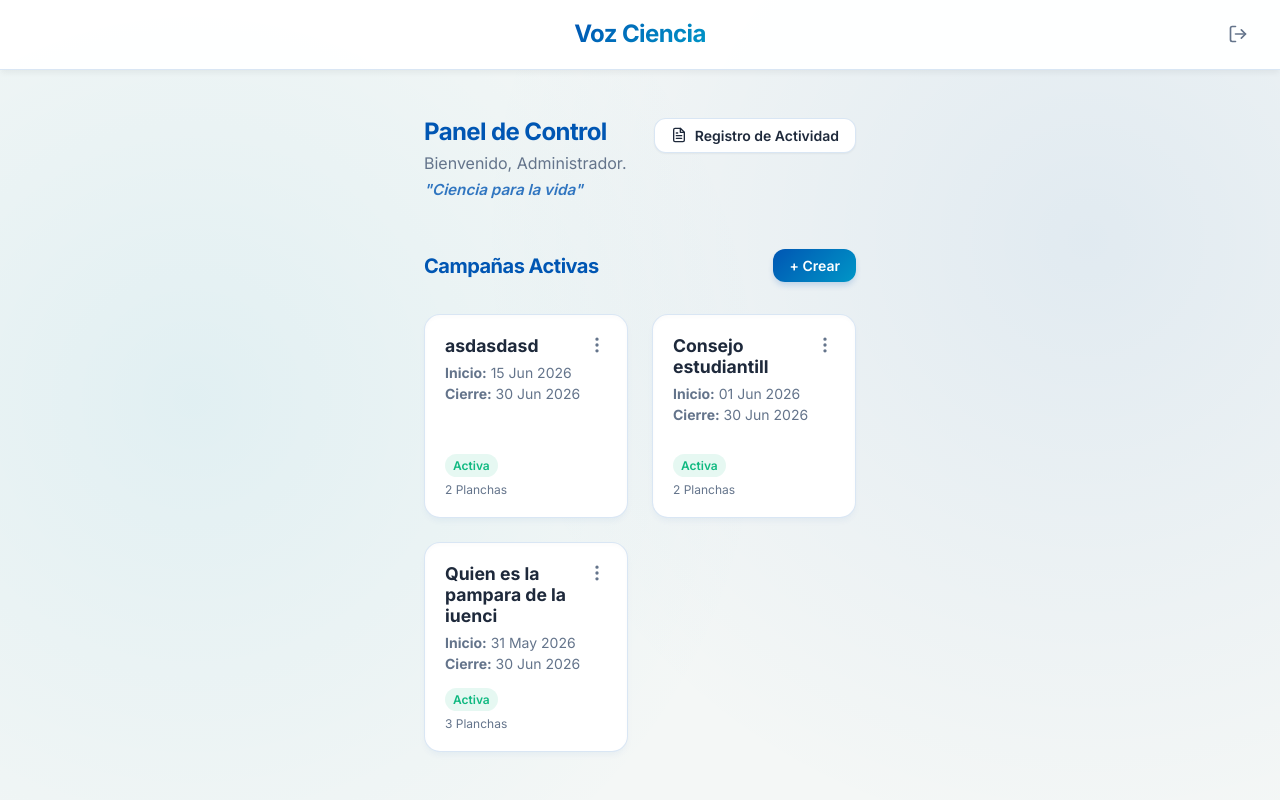
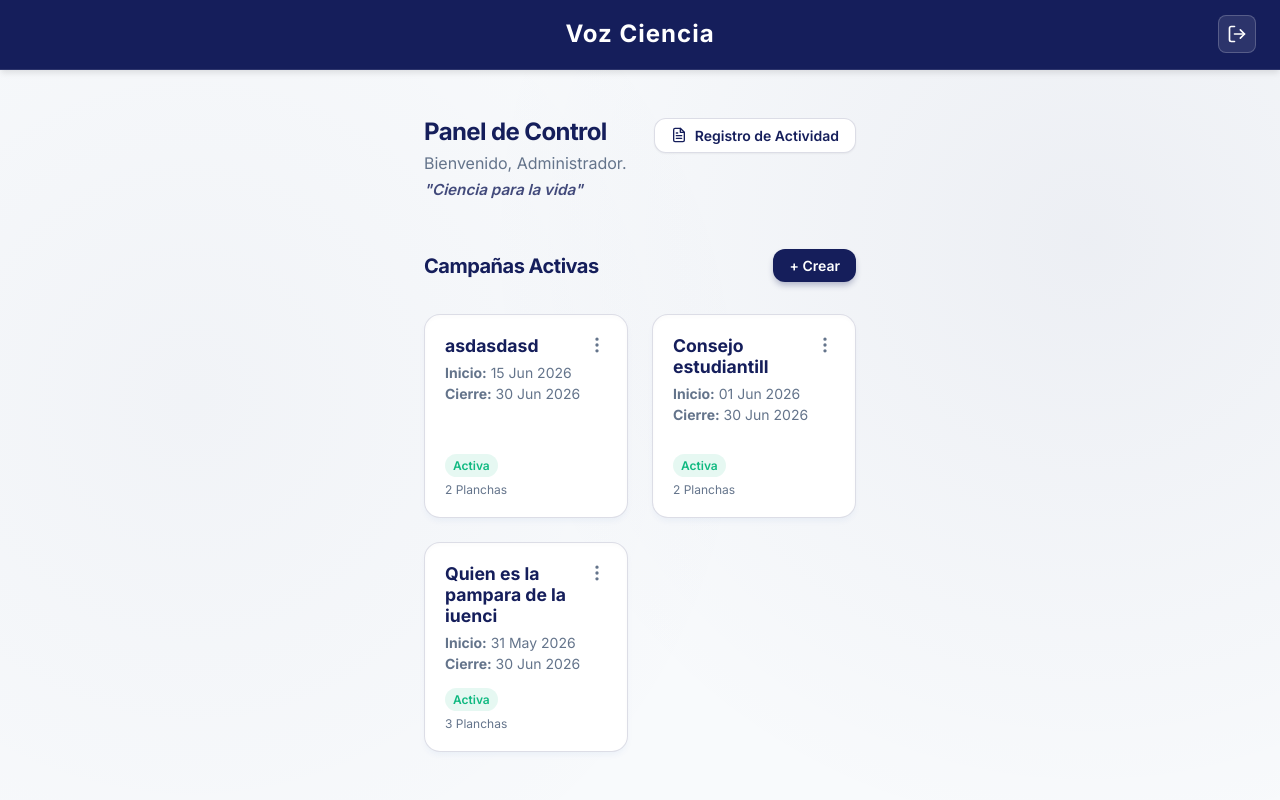
Before and after one commit to AidamZzzZ/voz_ciencia, a Django app: page /admin-dashboard/ in a window 1280 px wide. Run offline with Django 5.2, Linux system fonts and the light colour scheme; a user stored in the database is signed in; data comes from the database, SQL or seed files in the repository; both versions use the stored data as it was after the commit.

Commit message:
Change primary color for the admin panel

```diff
--- a/static/css/index.css
+++ b/static/css/index.css
@@ -1,19 +1,19 @@
 :root {
-    /* Color Palette - University Blue & White */
-    --primary: #0056b3; /* Deep University Blue */
-    --primary-hover: #004494;
-    --secondary: #0096c7; /* Lighter Blue */
-    --background: #f4f7f6; /* Very light gray/white */
-    --surface: rgba(255, 255, 255, 0.85); /* White glass */
-    --surface-light: rgba(255, 255, 255, 0.95);
-    --text-main: #1e293b; /* Dark text for readability */
+    /* Color Palette - University Navy Blue & White */
+    --primary: #151e5b; /* Deep Navy Blue */
+    --primary-hover: #0d1236;
+    --secondary: #ffffff; /* White */
+    --background: #f8fafc; /* Very light clean background */
+    --surface: #ffffff; /* Solid white for cards */
+    --surface-light: #151e5b; /* Navy blue for headers */
+    --text-main: #151e5b; /* Navy blue text */
     --text-muted: #64748b; /* Gray text */
-    --border: rgba(0, 86, 179, 0.15); /* Light blue border */
+    --border: rgba(21, 30, 91, 0.15); /* Navy blue border */
     --error: #dc2626; /* Red */
 
     /* Effects */
     --glass-blur: blur(16px);
-    --shadow: 0 10px 25px -5px rgba(0, 86, 179, 0.1), 0 8px 10px -6px rgba(0, 86, 179, 0.05);
+    --shadow: 0 10px 25px -5px rgba(21, 30, 91, 0.15), 0 8px 10px -6px rgba(21, 30, 91, 0.05);
     --transition: all 0.3s cubic-bezier(0.4, 0, 0.2, 1);
 }
 
@@ -27,8 +27,8 @@ body {
     font-family: 'Inter', -apple-system, BlinkMacSystemFont, "Segoe UI", Roboto, sans-serif;
     background-color: var(--background);
     background-image:
-        radial-gradient(circle at 15% 50%, rgba(0, 150, 199, 0.08) 0%, transparent 50%),
-        radial-gradient(circle at 85% 30%, rgba(0, 86, 179, 0.08) 0%, transparent 50%);
+        radial-gradient(circle at 15% 50%, rgba(21, 30, 91, 0.03) 0%, transparent 50%),
+        radial-gradient(circle at 85% 30%, rgba(21, 30, 91, 0.05) 0%, transparent 50%);
     background-attachment: fixed;
     color: var(--text-main);
     min-height: 100vh;
@@ -41,9 +41,10 @@ body {
 .top-header {
     width: 100%;
     padding: 1.25rem 2rem;
-    background: var(--surface-light);
-    border-bottom: 1px solid var(--border);
-    box-shadow: 0 4px 6px -1px rgba(0,0,0,0.05);
+    background: var(--primary);
+    color: white;
+    border-bottom: 1px solid rgba(255, 255, 255, 0.1);
+    box-shadow: 0 4px 6px -1px rgba(0,0,0,0.1);
     position: sticky;
     top: 0;
     z-index: 50;
@@ -126,7 +127,7 @@ input:focus {
 .btn-primary {
     width: 100%;
     padding: 0.875rem 1.5rem;
-    background: linear-gradient(135deg, var(--primary) 0%, var(--secondary) 100%);
+    background: var(--primary);
     color: white;
     border: none;
     border-radius: 0.75rem;
@@ -138,12 +139,13 @@ input:focus {
     justify-content: center;
     align-items: center;
     text-decoration: none;
-    box-shadow: 0 4px 6px -1px rgba(0, 86, 179, 0.2);
+    box-shadow: 0 4px 6px -1px rgba(21, 30, 91, 0.3);
 }
 
 .btn-primary:hover {
+    background: var(--primary-hover);
     transform: translateY(-2px);
-    box-shadow: 0 10px 15px -3px rgba(0, 86, 179, 0.3);
+    box-shadow: 0 10px 15px -3px rgba(21, 30, 91, 0.4);
 }
 
 .btn-primary:active {
@@ -155,10 +157,8 @@ input:focus {
 .mb-4 { margin-bottom: 1rem; }
 .mb-6 { margin-bottom: 1.5rem; }
 .text-gradient {
-    background: linear-gradient(135deg, var(--primary) 0%, var(--secondary) 100%);
-    -webkit-background-clip: text;
-    -webkit-text-fill-color: transparent;
-    background-clip: text;
+    color: white;
+    letter-spacing: 1px;
 }
 .text-muted { color: var(--text-muted); }
 
@@ -180,9 +180,9 @@ input:focus {
 }
 
 .logout-btn {
-    background: none;
-    border: none;
-    color: var(--text-muted);
+    background: rgba(255, 255, 255, 0.1);
+    border: 1px solid rgba(255, 255, 255, 0.2);
+    color: white;
     cursor: pointer;
     transition: var(--transition);
     display: flex;
```
Also changed, not shown: db.sqlite3.
